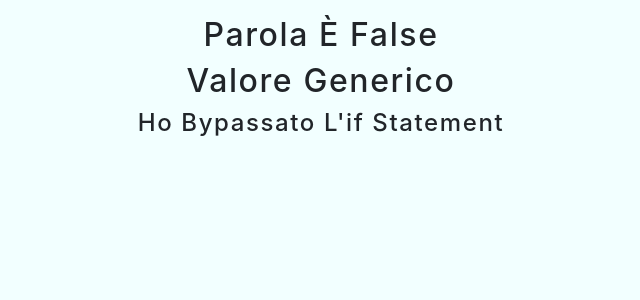
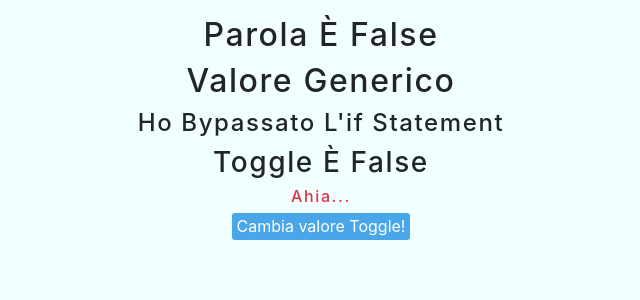
Before and after one commit to zuingo88/lezioni-react, a React (Create React App) app in the folder React-Hooks-master/: page / in a window 1280 px wide. Shown: the top 300 px of the page, without its empty margins (319-959 px from the left). Built offline with nearby package versions, Linux system fonts and the light colour scheme.

Commit message:
Ternary operator.

```diff
--- a/React-Hooks-master/src/lezioni/3-render-condizionale/inizio/2-render-short-circuit.js
+++ b/React-Hooks-master/src/lezioni/3-render-condizionale/inizio/2-render-short-circuit.js
@@ -2,7 +2,9 @@ import React, { useState } from "react";
 
 const ShortRender = () => {
 
-  const [parola, setParola] = useState('Sono una parola');
+  const [parola, setParola] = useState('Parola');
+
+  const [toggle, setToggle] = useState(false);
 
   //  Short Circuit Evaluation con OR operator
   const esempioOr = !parola || 'Parola è false'  //  Vedrò il secondo valore solo se parola risulterà false.
@@ -10,13 +12,33 @@ const ShortRender = () => {
   //  Short Circuit Evaluation con AND operator
   const esempioAnd = parola && 'Valore generico'  //  In questo caso vedrò il secondo valore solo quando parola.è true
 
+  //  Ternary Operator
+  const esempioTer = toggle ? 'toggle è true' : 'toggle è false'
+
   return (
     <div>
+
       <h2>{esempioOr}</h2>
+
       <h2>{esempioAnd}</h2>
+
       {
         parola && <h4>Ho bypassato l'if statement</h4>  //  h4 sarà visibile quando parola sarà true. Non è possibile usare degli if statement all'interno di JSX.
       }
+
+      <h3>{esempioTer}</h3>
+
+      {
+        toggle ? (
+          <h6 className="text-success">tutto a posto</h6>
+        ) : (
+          <h6 className="text-danger">ahia...</h6>
+        )
+      }
+
+      <botton className="button" onClick={() => setToggle(!toggle)}>
+        Cambia valore Toggle!
+      </botton>
     </div>
   );
 };
```
